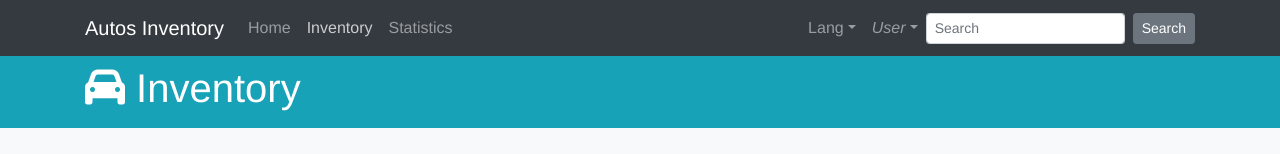
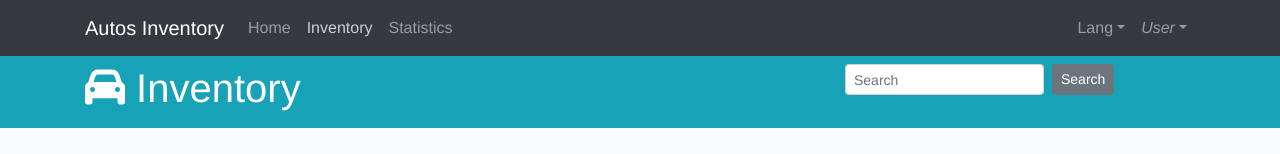
Before and after one commit to WNortier/car-delearship-ui, a Vue app: page / in a window 1280 px wide. Both pictures are taken after a click on the link "Inventory". Shown: the top 154 px of the page. Built offline with nearby package versions, Linux system fonts and the light colour scheme; no server answers.

Commit message:
added stats route icon

```diff
--- a/src/App.vue
+++ b/src/App.vue
@@ -36,13 +36,13 @@
               </b-nav-item-dropdown>
 
               <b-nav-form>
-                <b-form-input size="sm" class="mr-sm-2" placeholder="Search" v-model="search"></b-form-input>
+                <!-- <b-form-input size="sm" class="mr-sm-2" placeholder="Search" v-model="search"></b-form-input>
                 <b-button
                   size="sm"
                   class="my-2 my-sm-0"
                   type="text"
                   @click.prevent="emitSearch('Volkswagen')"
-                >Search</b-button>
+                >Search</b-button> -->
               </b-nav-form>
             </b-navbar-nav>
           </b-collapse>
@@ -54,11 +54,22 @@
     <header class="py-2 bg-info">
       <b-container>
         <b-row>
-          <b-col cols="12">
+          <b-col cols="4">
             <h1 class="text-left text-white">
               <i :class="icon"></i> {{menuName}}
               <i class="icon"></i>
             </h1>
+          </b-col>
+          <b-col cols="4">
+
+          </b-col>
+          <b-col cols="4">
+
+            <b-nav-form v-if="searchBar">
+            <b-form-input size="sm" class="mr-sm-2" placeholder="Search" v-model="search"></b-form-input>
+            <b-button size="sm" class="my-2 my-sm-0" type="text" @click.prevent="emitSearch('Volkswagen')">Search
+            </b-button>
+            </b-nav-form>
           </b-col>
         </b-row>
       </b-container>
@@ -75,17 +86,25 @@ export default {
       search: "",
       value: "",
       icon: "fas fa-home",
-      menuName: "Home"
+      menuName: "Home",
+      searchBar: false
     };
   },
   watch: {
     $route(to, from) {
+      console.log(from.name)
       if (to.name == "Inventory") {
-        this.icon = "fas fa-car"
-        this.menuName = "Inventory"
+        this.icon = "fas fa-car";
+        this.menuName = "Inventory";
+        this.searchBar = true;
       } else if (to.name == "Home") {
-        this.icon = "fas fa-home"
-        this.menuName = "Home"
+        this.icon = "fas fa-home";
+        this.menuName = "Home";
+        this.searchBar = false;
+      } else if (to.name == "Statistics") {
+        this.icon = "fas fa-chart-bar"
+        this.searchBar = false;
+        this.menuName = "Statistics";
       }
     }
   }
--- a/src/views/Home.vue
+++ b/src/views/Home.vue
@@ -9,11 +9,11 @@
               Inventory</router-link>
           </div>
           <div class="col-md-3 my-1">
-            <router-link class="btn btn-warning btn-block text-white" to="/"><i class="fas fa-plus"></i> View Makes
+            <router-link class="btn btn-warning btn-block text-white" to="/statistics"><i class="fas fa-plus"></i> View Statistics
             </router-link>
           </div>
           <div class="col-md-3 my-1">
-            <router-link class="btn btn-success btn-block text-white" to="/"><i class="fas fa-plus"></i> View Inventory
+            <router-link class="btn btn-success btn-block text-white" to="/"><i class="fas fa-plus"></i> View Staff
             </router-link>
           </div>
         </b-row>
```
